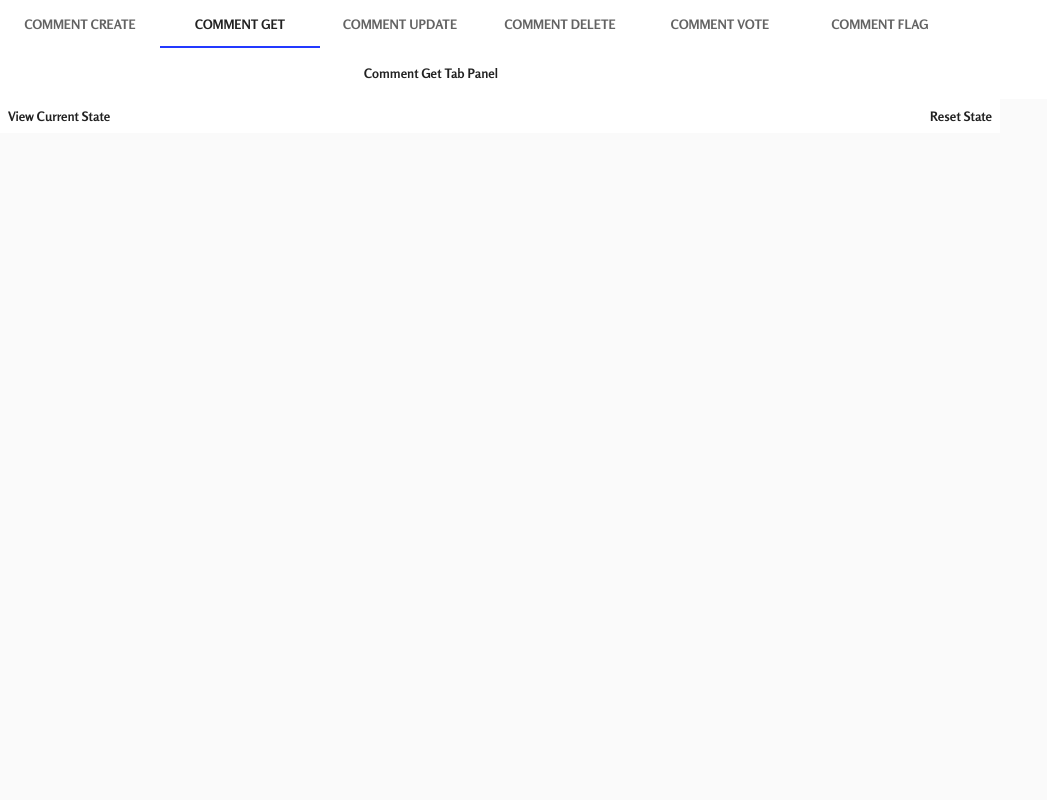
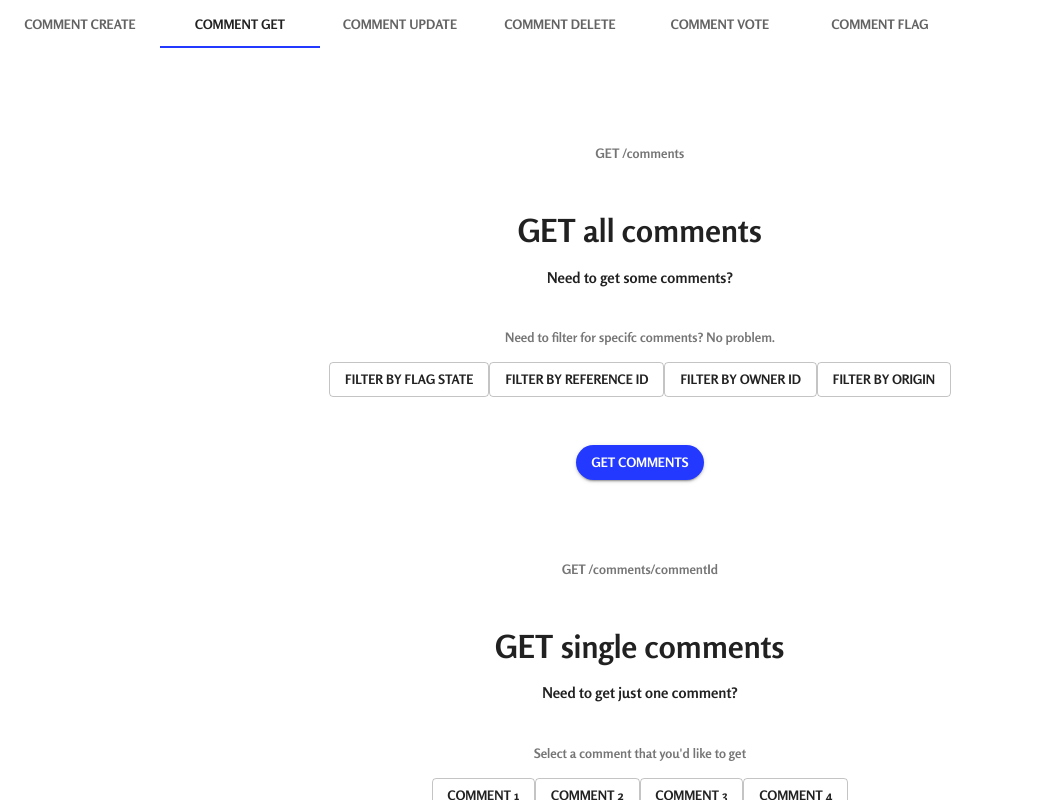
Before and after one commit to simply-alliv/comment-microapi-demo, a React (Create React App) app: page /comments in a window 1280 px wide. Both pictures are taken after a click on the tab "COMMENT GET". Shown: the top 800 px of the page, without its empty margins (0-1047 px from the left). Built offline with nearby package versions, Linux system fonts and the light colour scheme.

Commit message:
Add comments view for get comment tab
- Add SingleComment component
- Add AllComments component
- Add parent component for `SingleComment` and `AllComments`
- Add basic styles for the components

Resolve #3

```diff
--- /dev/null
+++ b/src/components/Comments/GetComment/AllComments.tsx
@@ -0,0 +1,82 @@
+import React, { FunctionComponent } from "react";
+import { Box, Button, Typography, makeStyles } from "@material-ui/core";
+import TabViewIntroSection from "../../TabViewIntroSection";
+
+const getAllCommentEndpoint = ["GET /comments"];
+const getAllCommentHeading = "GET all comments";
+const getAllCommentSubtitle = "Need to get some comments?";
+
+const useStyles = makeStyles((theme) => ({
+  root: {
+    flexGrow: 1,
+    backgroundColor: theme.palette.background.paper,
+  },
+  buttonGroup: {
+    maxWidth: 800,
+  },
+  button: {
+    marginLeft: 10,
+    marginRight: 10,
+  },
+}));
+
+const AllComments: FunctionComponent = () => {
+  const classes = useStyles();
+
+  const handleFlagFilter = (event: any) => {};
+
+  const handleRefIdFilter = (event: any) => {};
+
+  const handleOwnerIdFilter = (event: any) => {};
+
+  const handleOriginFilter = (event: any) => {};
+
+  return (
+    <Box mt={10} mb={5}>
+      <TabViewIntroSection
+        endpoints={getAllCommentEndpoint}
+        heading={getAllCommentHeading}
+        subtitle={getAllCommentSubtitle}
+      ></TabViewIntroSection>
+      <Box mt={5}>
+        <Typography variant="body2" align="center" color="textSecondary">
+          Need to filter for specifc comments? No problem.
+        </Typography>
+      </Box>
+      <Box display="flex" flexDirection="column" alignItems="center">
+        <Box
+          display="flex"
+          flexDirection="row"
+          justifyContent="space-around"
+          alignItems="center"
+          className={classes.buttonGroup}
+          mt={2}
+        >
+          <Button variant="outlined" onClick={handleFlagFilter}>
+            Filter by flag state
+          </Button>
+          <Button variant="outlined" onClick={handleRefIdFilter}>
+            Filter by reference ID
+          </Button>
+          <Button variant="outlined" onClick={handleOwnerIdFilter}>
+            Filter by owner ID
+          </Button>
+          <Button variant="outlined" onClick={handleOriginFilter}>
+            Filter by origin
+          </Button>
+        </Box>
+      </Box>
+      <Box display="flex" flexDirection="column" alignItems="center" mt={6}>
+        <Button
+          variant="contained"
+          color="secondary"
+          style={{ borderRadius: 50 }}
+        >
+          Get Comments
+        </Button>
+      </Box>
+    </Box>
+  );
+};
+
+export default AllComments;
--- /dev/null
+++ b/src/components/Comments/GetComment/SingleComment.tsx
@@ -0,0 +1,82 @@
+import React from "react";
+import { Box, Button, makeStyles, Typography } from "@material-ui/core";
+import TabViewIntroSection from "../../TabViewIntroSection";
+
+const getSingleCommentEndpoint = ["GET /comments/commentId"];
+const getSingleCommentHeading = "GET single comments";
+const getSingleCommentSubtitle = "Need to get just one comment?";
+
+const useStyles = makeStyles((theme) => ({
+  root: {
+    flexGrow: 1,
+    backgroundColor: theme.palette.background.paper,
+  },
+  buttonGroup: {
+    maxWidth: 800,
+  },
+  button: {
+    marginLeft: 10,
+    marginRight: 10,
+  },
+}));
+
+const SingleComment = () => {
+  const classes = useStyles();
+
+  const handleFlagFilter = (event: any) => {};
+
+  const handleRefIdFilter = (event: any) => {};
+
+  const handleOwnerIdFilter = (event: any) => {};
+
+  const handleOriginFilter = (event: any) => {};
+
+  return (
+    <Box mt={10} mb={5}>
+      <TabViewIntroSection
+        endpoints={getSingleCommentEndpoint}
+        heading={getSingleCommentHeading}
+        subtitle={getSingleCommentSubtitle}
+      ></TabViewIntroSection>
+      <Box mt={5}>
+        <Typography variant="body2" align="center" color="textSecondary">
+          Select a comment that you'd like to get
+        </Typography>
+      </Box>
+      <Box display="flex" flexDirection="column" alignItems="center">
+        <Box
+          display="flex"
+          flexDirection="row"
+          justifyContent="space-around"
+          alignItems="center"
+          className={classes.buttonGroup}
+          mt={2}
+        >
+          <Button variant="outlined" onClick={handleFlagFilter}>
+            Comment 1
+          </Button>
+          <Button variant="outlined" onClick={handleRefIdFilter}>
+            Comment 2
+          </Button>
+          <Button variant="outlined" onClick={handleOwnerIdFilter}>
+            Comment 3
+          </Button>
+          <Button variant="outlined" onClick={handleOriginFilter}>
+            Comment 4
+          </Button>
+        </Box>
+      </Box>
+      <Box display="flex" flexDirection="column" alignItems="center" mt={6}>
+        <Button
+          variant="contained"
+          color="secondary"
+          style={{ borderRadius: 50 }}
+        >
+          Get Comment
+        </Button>
+      </Box>
+    </Box>
+  );
+};
+
+export default SingleComment;
--- a/src/components/Comments/GetComment/index.tsx
+++ b/src/components/Comments/GetComment/index.tsx
@@ -1,7 +1,14 @@
 import React, { FunctionComponent } from "react";
+import AllComments from "./AllComments";
+import SingleComment from "./SingleComment";
 
 const GetComment: FunctionComponent = () => {
-  return <div>Comment Get Tab Panel</div>;
+  return (
+    <React.Fragment>
+      <AllComments />
+      <SingleComment />
+    </React.Fragment>
+  );
 };
 
 export default GetComment;
--- a/src/components/TabViewsContainer/TabPanel/index.tsx
+++ b/src/components/TabViewsContainer/TabPanel/index.tsx
@@ -25,7 +25,7 @@ const TabPanel: FunctionComponent<TabPanelProps> = ({
     >
       {value === index && (
         <Box p={2}>
-          <Container maxWidth="sm">{children}</Container>
+          <Container>{children}</Container>
         </Box>
       )}
     </div>
```
